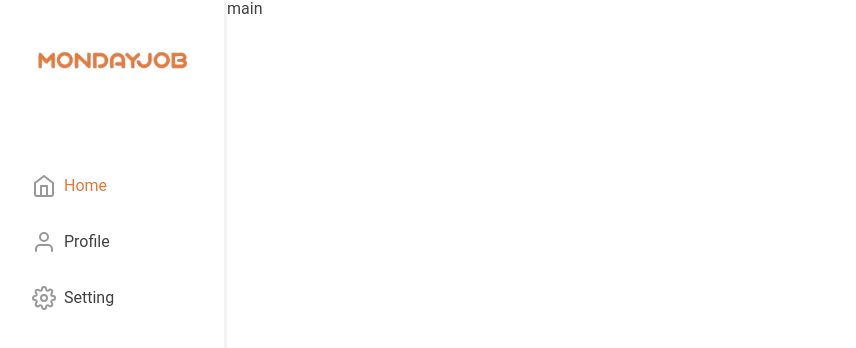
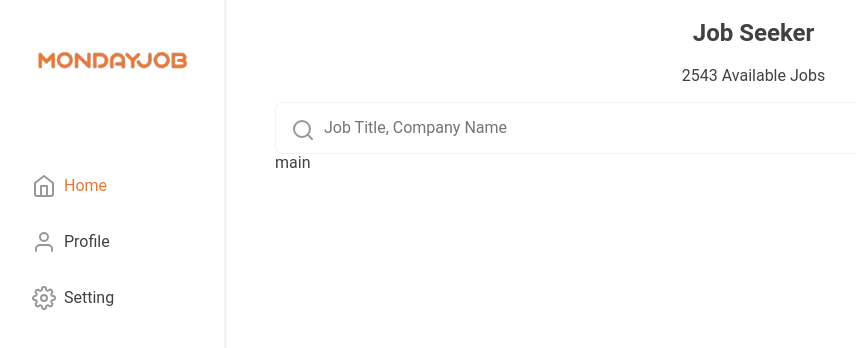
Before and after one commit to SlashArash/mondayjob, a React (Create React App) app: page / in a window 1280 px wide. Shown: the top 348 px of the page, without its empty margins (0-856 px from the left). Built offline with nearby package versions, Linux system fonts and the light colour scheme.

Commit message:
add title and search bar to header

```diff
--- /dev/null
+++ b/src/components/Header/Header.jsx
@@ -0,0 +1,14 @@
+import React from "react";
+
+import "./Header.scss";
+
+const Header = () => {
+  return (
+    <header className="header">
+      <h2>Job Seeker</h2>
+      <p>2543 Available Jobs</p>
+    </header>
+  );
+};
+
+export default Header;
--- /dev/null
+++ b/src/components/Header/Header.scss
@@ -0,0 +1,3 @@
+.header {
+  text-align: center;
+}
--- /dev/null
+++ b/src/components/Header/index.js
@@ -0,0 +1,3 @@
+import Header from "./Header";
+
+export default Header;
--- a/src/components/Main/Main.jsx
+++ b/src/components/Main/Main.jsx
@@ -1,11 +1,17 @@
 import React from "react";
+
+import "./Main.scss";
+import Header from "components/Header";
+import SearchBar from "components/SearchBar";
 
 const Main = () => {
   return (
-    <>
+    <div className="main-container">
+      <Header />
+      <SearchBar />
       <main>main</main>
       {false && <aside>right panel</aside>}
-    </>
+    </div>
   );
 };
 
--- /dev/null
+++ b/src/components/Main/Main.scss
@@ -0,0 +1,6 @@
+.main-container {
+  display: flex;
+  flex-direction: column;
+  flex: 1;
+  padding: 0 3rem;
+}
--- /dev/null
+++ b/src/components/SearchBar/Search.scss
@@ -0,0 +1,25 @@
+@import "../../utils/style/variables.scss";
+
+.search-container {
+  position: relative;
+}
+
+.search-input {
+  width: 100%;
+  padding: 1rem;
+  padding-left: 3rem;
+  border-radius: 8px;
+  border: 1px solid $smoke;
+  transition: all 0.3s ease-in-out;
+  &:focus {
+    border-color: $orange;
+  }
+}
+
+.search-icon {
+  position: absolute;
+  top: 1rem;
+  bottom: 1rem;
+  left: 1rem;
+  color: $gray;
+}
--- /dev/null
+++ b/src/components/SearchBar/SearchBar.jsx
@@ -0,0 +1,20 @@
+import React from "react";
+import { Search } from "react-feather";
+
+import "./Search.scss";
+
+const SearchBar = () => {
+  return (
+    <div className="search-container">
+      <Search className="search-icon" />
+      <input
+        type="text"
+        aria-label="Search"
+        placeholder="Job Title, Company Name"
+        className="search-input"
+      />
+    </div>
+  );
+};
+
+export default SearchBar;
--- /dev/null
+++ b/src/components/SearchBar/index.js
@@ -0,0 +1,3 @@
+import SearchBar from "./SearchBar";
+
+export default SearchBar;
```
